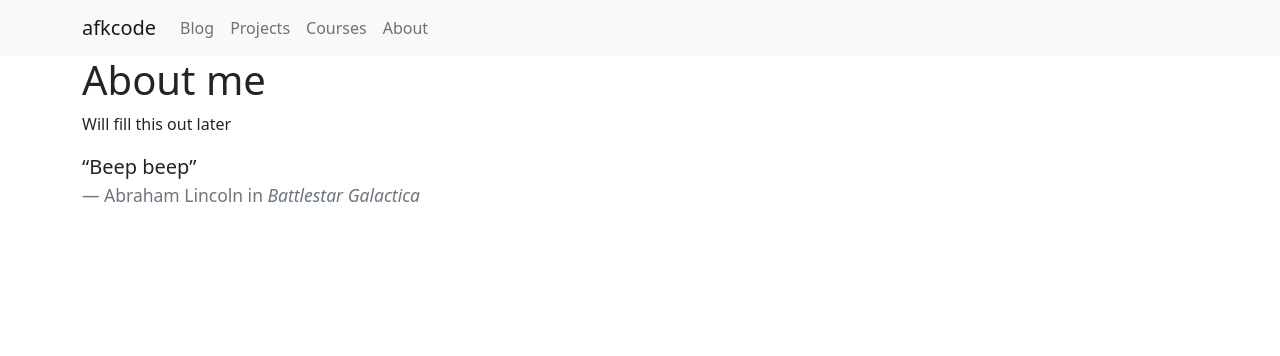
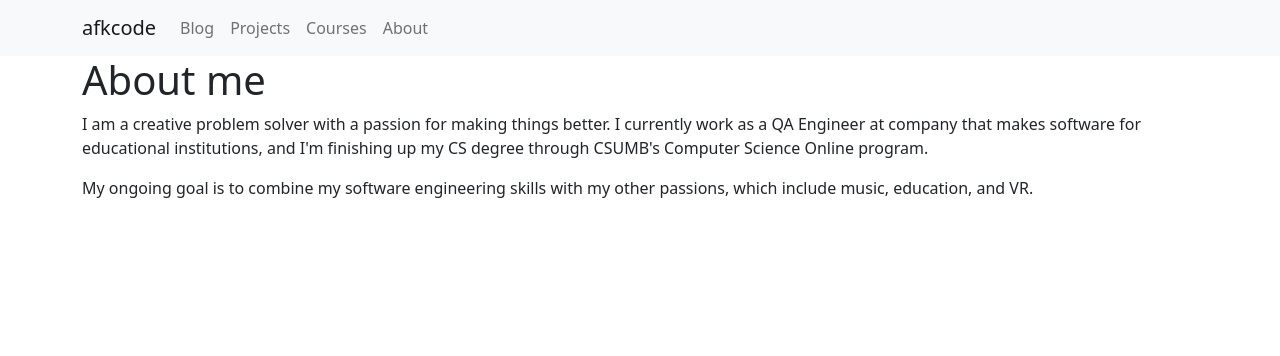
Before and after one commit to ababyduck/afkcode.com, a Django app: page /about/ in a window 1280 px wide. Shown: the top 356 px of the page. Run offline with Django 4.2, Linux system fonts and the light colour scheme; parts of the project's set-up code (start-up, migrations or seed data) failed here and were passed over.

Commit message:
Try out whitenoise to see if it solves the image problem

```diff
--- a/afkcode/templates/about.html
+++ b/afkcode/templates/about.html
@@ -2,10 +2,15 @@
 {% block page_content %}
 <div>
     <h1>About me</h1>
-    <p>Will fill this out later</p>
+    <p>I am a creative problem solver with a passion for making things better. I currently work as a QA Engineer at company that makes software for educational institutions, and I'm finishing up my CS degree through CSUMB's Computer Science Online program.</p>
+    <p>My ongoing goal is to combine my software engineering skills with my other passions, which include music, education, and VR.</p>
+    {% comment %}
+    <br>
     <blockquote class="blockquote">
-        <p class="mb=0">&ldquo;Beep beep&rdquo;</p>
-        <footer class="blockquote-footer">Abraham Lincoln in <cite title="Battlestar Galactica">Battlestar Galactica</cite></footer>
+        <p class="mb=0">&ldquo;Sometimes things will bend you, but trust me you'll be fine.<br>
+            'Cause I've been moving mountains that I once had to climb.&rdquo;</p>
+        <footer class="blockquote-footer">Neck Deep, <cite title="Gold Steps">Gold Steps</cite></footer>
     </blockquote>
+    {% endcomment %}
 </div>
 {% endblock %}
--- a/courses/models.py
+++ b/courses/models.py
@@ -21,7 +21,8 @@ class Course(models.Model):
     description = models.TextField(null=True, blank=True)
     school = models.ForeignKey('School', on_delete=models.PROTECT)
     categories = models.ManyToManyField('blog.Category')
-    completed = models.BooleanField()
+    in_progress = models.BooleanField(default=False)
+    completed = models.BooleanField(default=False)
     slug = models.SlugField(default='', editable=False, max_length=25, null=False)
 
     def __str__(self):
--- a/requirements.txt
+++ b/requirements.txt
@@ -3,4 +3,4 @@ dj-database-url==0.5.0
 psycopg2-binary==2.9.3
 gunicorn==20.1.0
 Pillow==9.0.1
-django-heroku==0.3.1
+whitenoise==6.0.0
```
Also changed, not shown: afkcode/settings.py (+16 -16 lines), courses/migrations/0002_course_in_progress_alter_course_completed.py (added), media/project_images/coding_fancy_apartment.jpeg (added), 1 other file.
